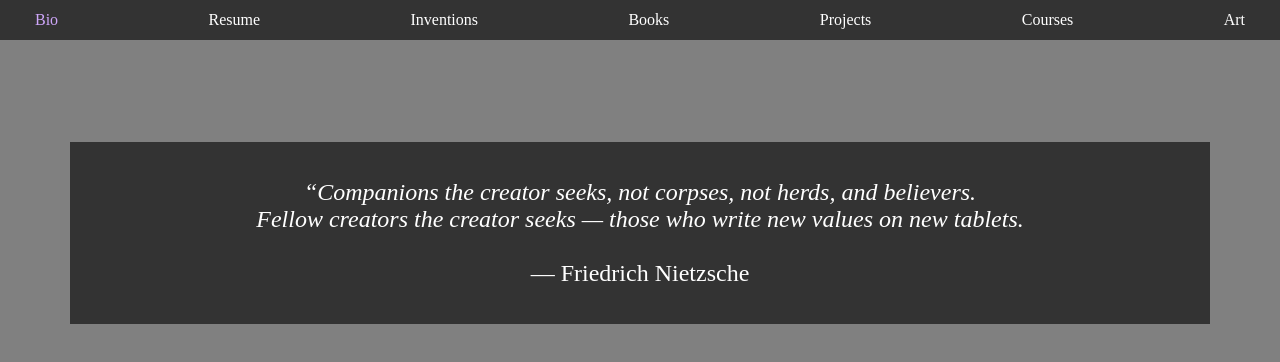
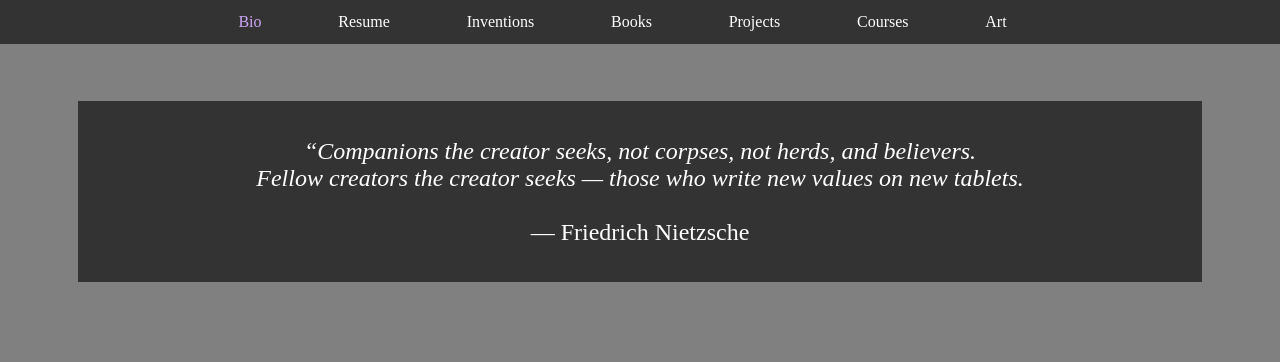
Before and after one commit to NathanielMione/personal-website, a plain HTML site: page index.html in a window 1280 px wide. Drawn offline with Linux system fonts and the light colour scheme; a web font is replaced by a local one.

Commit message:
Font update

```diff
--- a/index.html
+++ b/index.html
@@ -1,13 +1,14 @@
 <!DOCTYPE html>
-<html>
+<html >
   <head>
     <meta charset="UTF-8">
     <title>Bio – Nathaniel Mione</title>
     <meta name="viewport" content="width=device-width, initial-scale=1">
     <link rel="stylesheet" href="main.css">
   </head>
+
   <body>
-	<div id="header">
+  <div class="header">
       <ul class="nav">
           <li><a href="index.html" class="active">Bio</a></li>
           <li><a href="resume.html">Resume</a></li>
@@ -18,6 +19,7 @@
           <li><a href="art.html">Art</a></li>
       </ul>
   </div>
+
 <div class="bioquote">
     <p>
         <i>“Companions the creator seeks, not corpses, not herds, and believers. <br> Fellow creators the creator seeks &#8212; those who write new values on new tablets.</i>
--- a/main.css
+++ b/main.css
@@ -1,48 +1,53 @@
+@font-face {
+	font-family:"Avenir Next";
+	src:url("../fonts/Avenir Next.ttc");
+}
+
 * {
-	font-family: "Avenir Next";
+    font-family: "Avenir Next" !important;
 }
 
 body {
   background-color: gray;
-	margin: 0px;
-}
-
-#header {
-	width:100%;
-	overflow: auto;
 }
 
 ul {
-	margin:0px;
-	height:40px;
+    display: inline-block;
+    align-content: center;
     list-style-type: none;
-	color:white;
+    overflow: hidden;
     background-color: #333;
-	display: flex;
-	justify-content: space-between;
+    position: fixed;
+    top: 0;
+    margin: 0% 0% 0% -1%;
+    padding: 0% 10% 0% 16%;
+    width: 100%;
+    color: white;
+}
+
+li a {
+    float: left;
+    align-content: center;
+    display: inline-block;
+    color: white;
     text-align: center;
-	padding: 0px 20px;
-}
-li {
-	display:flex;
-	list-style:none;
-	align-items: center;
-	padding:0px 15px;
-}
-li a {
-	color: white;
+    padding: 1% 3%;
     text-decoration: none;
 }
+
 li a:hover:not(.active) {
     background-color: #111;
     color: #f2e7fd;
 }
+
 .active {
     color: rgb(206, 166, 249);
 }
-li:hover {
+
+li a:hover {
     background-color: #111;
 }
+
 .bioquote {
     margin: 8% 5.5% 0% 5.5%;
     background-color: #333;
@@ -60,7 +65,7 @@ li:hover {
     color: white;
 }
 
-.bioquotel {
+.bioquotel{
     margin: 5.5% 3% 6% 6%;
     float: left;
     width: 35%;
```
Also changed, not shown: 2 other files. Lines whose indentation alone changed are shown as unchanged.
